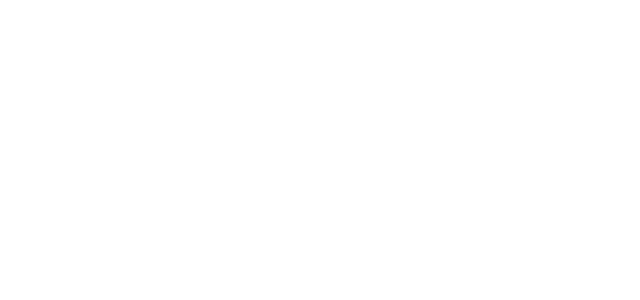
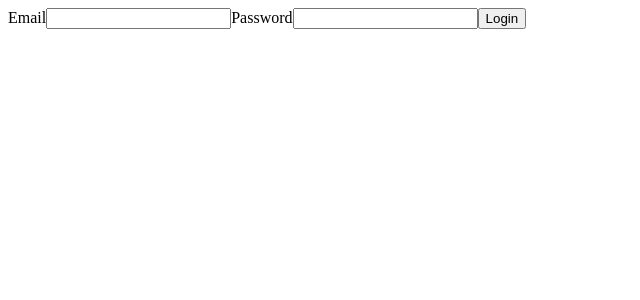
Before and after one commit to cnmorocho/alkemy-alacarta, an Angular app: page / in a window 1280 px wide. Shown: the top 300 px of the page, without its empty margins (0-640 px from the left). Built offline with nearby package versions, Linux system fonts and the light colour scheme.

Commit message:
segundo commit

```diff
--- a/angular.json
+++ b/angular.json
@@ -103,5 +103,8 @@
         }
       }
     }
+  },
+  "cli": {
+    "analytics": "0dcc62a7-fc1f-4bf0-9ace-e257661df8dc"
   }
 }
--- a/package.json
+++ b/package.json
@@ -27,15 +27,12 @@
     "@angular/cli": "~14.2.3",
     "@angular/compiler-cli": "^14.2.0",
     "@types/jasmine": "~4.0.0",
-    "autoprefixer": "^10.4.11",
     "jasmine-core": "~4.3.0",
     "karma": "~6.4.0",
     "karma-chrome-launcher": "~3.1.0",
     "karma-coverage": "~2.2.0",
     "karma-jasmine": "~5.1.0",
     "karma-jasmine-html-reporter": "~2.0.0",
-    "postcss": "^8.4.16",
-    "tailwindcss": "^3.1.8",
     "typescript": "~4.7.2"
   }
 }
--- a/src/app/app.component.html
+++ b/src/app/app.component.html
@@ -1,3 +1,5 @@
 
 <!-- TODO: Luego configurar el Router Outlet -->
 <!-- <router-outlet></router-outlet> -->
+
+<app-login-form></app-login-form>
--- a/src/app/app.module.ts
+++ b/src/app/app.module.ts
@@ -3,6 +3,8 @@
 
 import { AppRoutingModule } from './app-routing.module';
 import { AppComponent } from './app.component';
+
+import { AuthModule } from './auth/auth.module';
 
 @NgModule({
   declarations: [
@@ -10,7 +12,8 @@
   ],
   imports: [
     BrowserModule,
-    AppRoutingModule
+    AppRoutingModule,
+    AuthModule
   ],
   providers: [],
   bootstrap: [AppComponent]
--- a/src/app/auth/auth.module.ts
+++ b/src/app/auth/auth.module.ts
@@ -15,6 +15,7 @@
     CommonModule,
     ReactiveFormsModule,
     FormsModule
-  ]
+  ],
+  exports: [LoginFormComponent]
 })
 export class AuthModule { }
--- a/src/app/auth/components/login-form/login-form.component.html
+++ b/src/app/auth/components/login-form/login-form.component.html
@@ -1 +1,7 @@
-<p>login-form works!</p>
+<form [formGroup]="loginForm" (ngSubmit)="handleSubmit()">
+  <label for="user-email">Email</label>
+  <input formControlName="userEmail" name="userEmail" type="email" />
+  <label for="user-password">Password</label>
+  <input formControlName="userPassword" name="user-password" type="password" />
+  <button type="submit">Login</button>
+</form>
--- a/src/app/auth/components/login-form/login-form.component.ts
+++ b/src/app/auth/components/login-form/login-form.component.ts
@@ -18,9 +18,18 @@
 
   initForm(): void {
     this.loginForm = new FormGroup({
-      userEmail: new FormControl('', [Validators.email, Validators.required]),
-      userPassword: new FormControl('', [Validators.required, Validators.min(8), Validators.max(16)])
+      userEmail: new FormControl('', Validators.compose([Validators.required, Validators.email])),
+      userPassword: new FormControl('', Validators.required)
     });
   }
 
+  handleSubmit(): void {
+    const {userEmail, userPassword} = this.loginForm.value;
+    const errors = this.loginForm.get('userEmail')?.errors;
+    console.log(errors);
+
+    if(errors )
+    alert(`El usuario con email ${userEmail} ha sido logueado!`);
+  }
+
 }
--- a/src/styles.scss
+++ b/src/styles.scss
@@ -1,5 +1 @@
 /* You can add global styles to this file, and also import other style files */
-
-@tailwind base;
-@tailwind components;
-@tailwind utilities;
--- a/tailwind.config.js
+++ /dev/null
@@ -1,10 +0,0 @@
-/** @type {import('tailwindcss').Config} */
-module.exports = {
-  content: [
-    "./src/**/*.{html,ts}",
-  ],
-  theme: {
-    extend: {},
-  },
-  plugins: [],
-}
```
Also changed, not shown: 1 other file (tests, documents, lock files or other folders).
